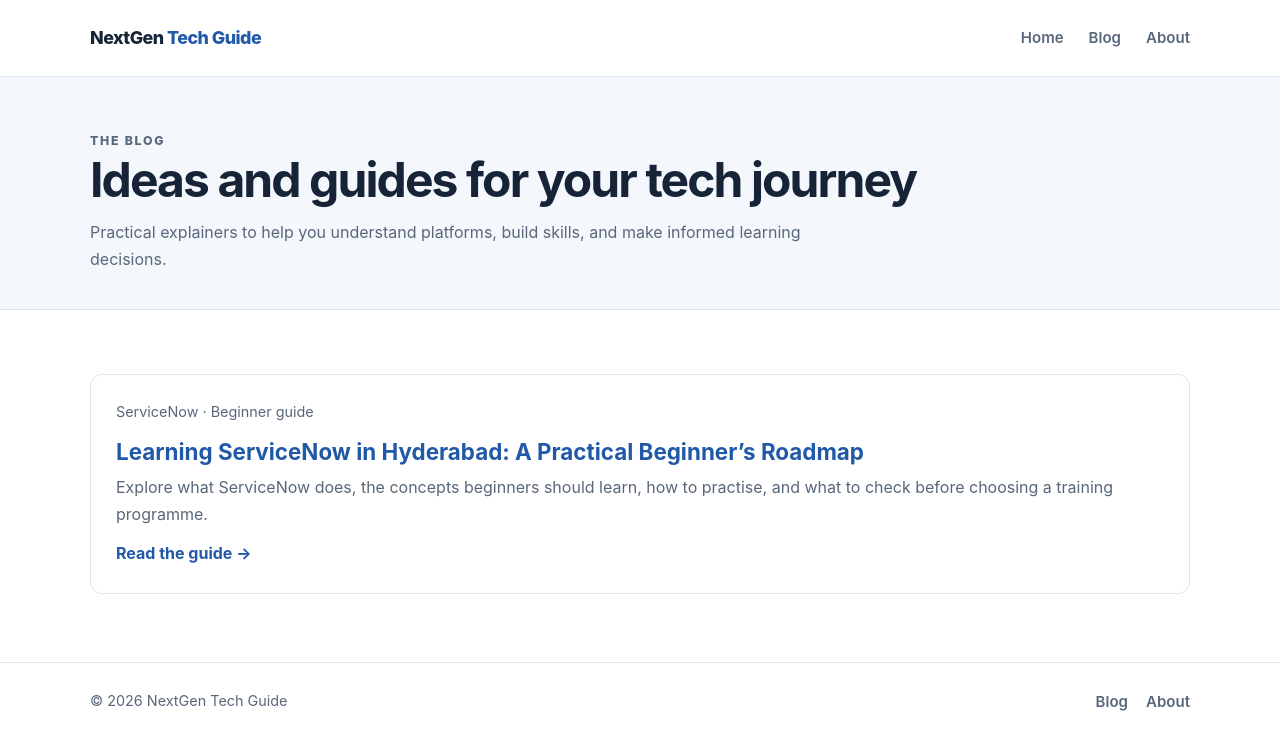
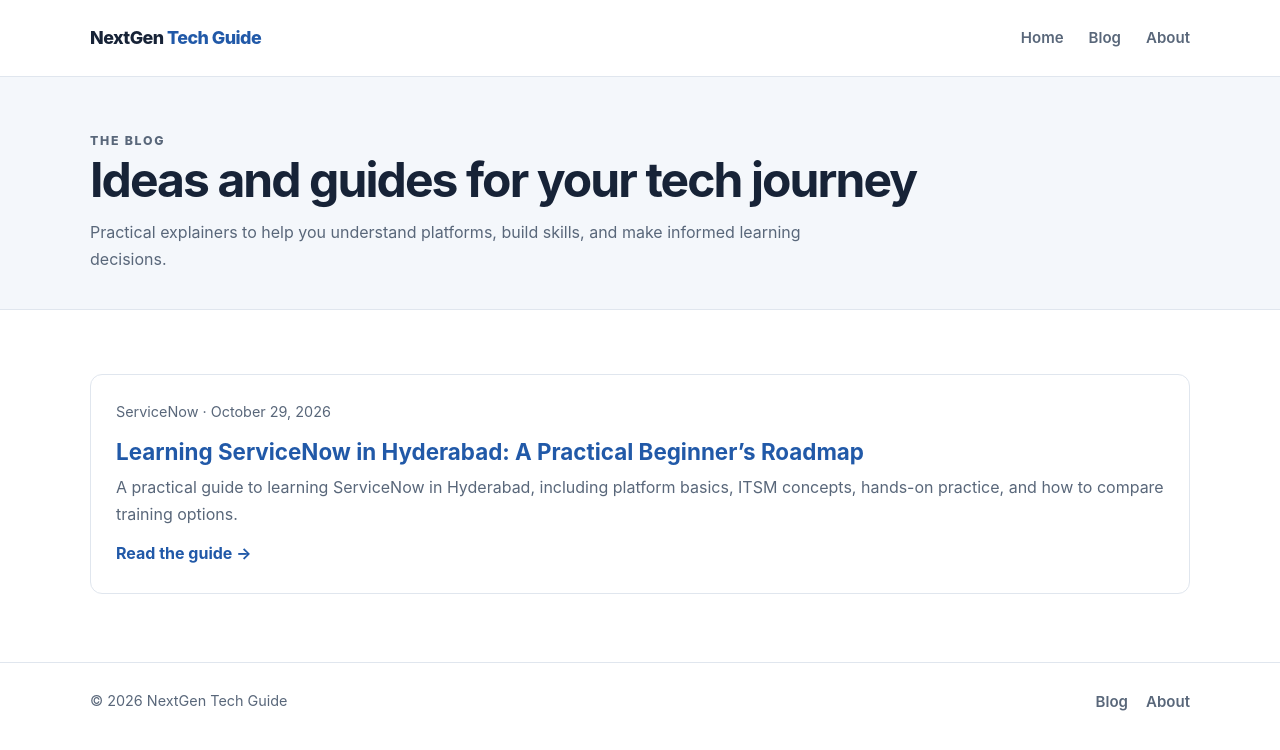
Before and after one commit to nextgentechguide/nextgentechguide.github.io, a Jekyll site: the page built from blogs.html, in a window 1280 px wide. Shown: the top 750 px of the page. Built offline with Jekyll 4.4.1, drawn with Linux system fonts in a browser that asks for light colours.

Commit message:
Convert blog listing to Jekyll post collection

```diff
--- a/blogs.html
+++ b/blogs.html
@@ -1,19 +1,21 @@
-<!doctype html>
-<html lang="en">
-<head>
-  <meta charset="utf-8"><meta name="viewport" content="width=device-width, initial-scale=1">
-  <title>Technology Blog | NextGen Tech Guide</title>
-  <meta name="description" content="Read practical technology articles, ServiceNow learning guides, and beginner-friendly IT resources from NextGen Tech Guide.">
-  <link rel="canonical" href="https://nextgentechguide.github.io/blogs.html">
-  <link rel="stylesheet" href="/style.css">
-</head>
-<body>
-<header class="site-header"><div class="container nav-wrap"><a class="brand" href="/">NextGen <span>Tech Guide</span></a><nav aria-label="Main navigation"><a href="/">Home</a><a href="/blogs.html">Blog</a><a href="/about.html">About</a></nav></div></header>
-<main>
-  <section class="page-hero"><div class="container"><p class="eyebrow">The blog</p><h1>Ideas and guides for your tech journey</h1><p>Practical explainers to help you understand platforms, build skills, and make informed learning decisions.</p></div></section>
-  <section class="section container"><div class="article-list">
-    <article class="article-card"><p class="article-meta">ServiceNow · Beginner guide</p><h2><a href="/blogs/servicenow-training-in-hyderabad.html">Learning ServiceNow in Hyderabad: A Practical Beginner’s Roadmap</a></h2><p>Explore what ServiceNow does, the concepts beginners should learn, how to practise, and what to check before choosing a training programme.</p><a class="text-link" href="/blogs/servicenow-training-in-hyderabad.html">Read the guide →</a></article>
-  </div></section>
-</main>
-<footer class="site-footer"><div class="container footer-inner"><p>© 2026 NextGen Tech Guide</p><div><a href="/blogs.html">Blog</a><a href="/about.html">About</a></div></div></footer>
-</body></html>
+---
+layout: default
+title: Blog
+description: Read practical technology articles, ServiceNow learning guides, and beginner-friendly IT resources from NextGen Tech Guide.
+permalink: /blogs.html
+---
+<section class="page-hero"><div class="container"><p class="eyebrow">The blog</p><h1>Ideas and guides for your tech journey</h1><p>Practical explainers to help you understand platforms, build skills, and make informed learning decisions.</p></div></section>
+<section class="section container">
+  <div class="article-list">
+    {% for post in site.posts %}
+    <article class="article-card">
+      <p class="article-meta">{{ post.category | default: "Technology" }} · {{ post.date | date: "%B %-d, %Y" }}</p>
+      <h2><a href="{{ post.url | relative_url }}">{{ post.title }}</a></h2>
+      <p>{{ post.description | default: post.excerpt | strip_html | truncate: 240 }}</p>
+      <a class="text-link" href="{{ post.url | relative_url }}">Read the guide →</a>
+    </article>
+    {% else %}
+    <p>New learning guides will be published here soon.</p>
+    {% endfor %}
+  </div>
+</section>
```
